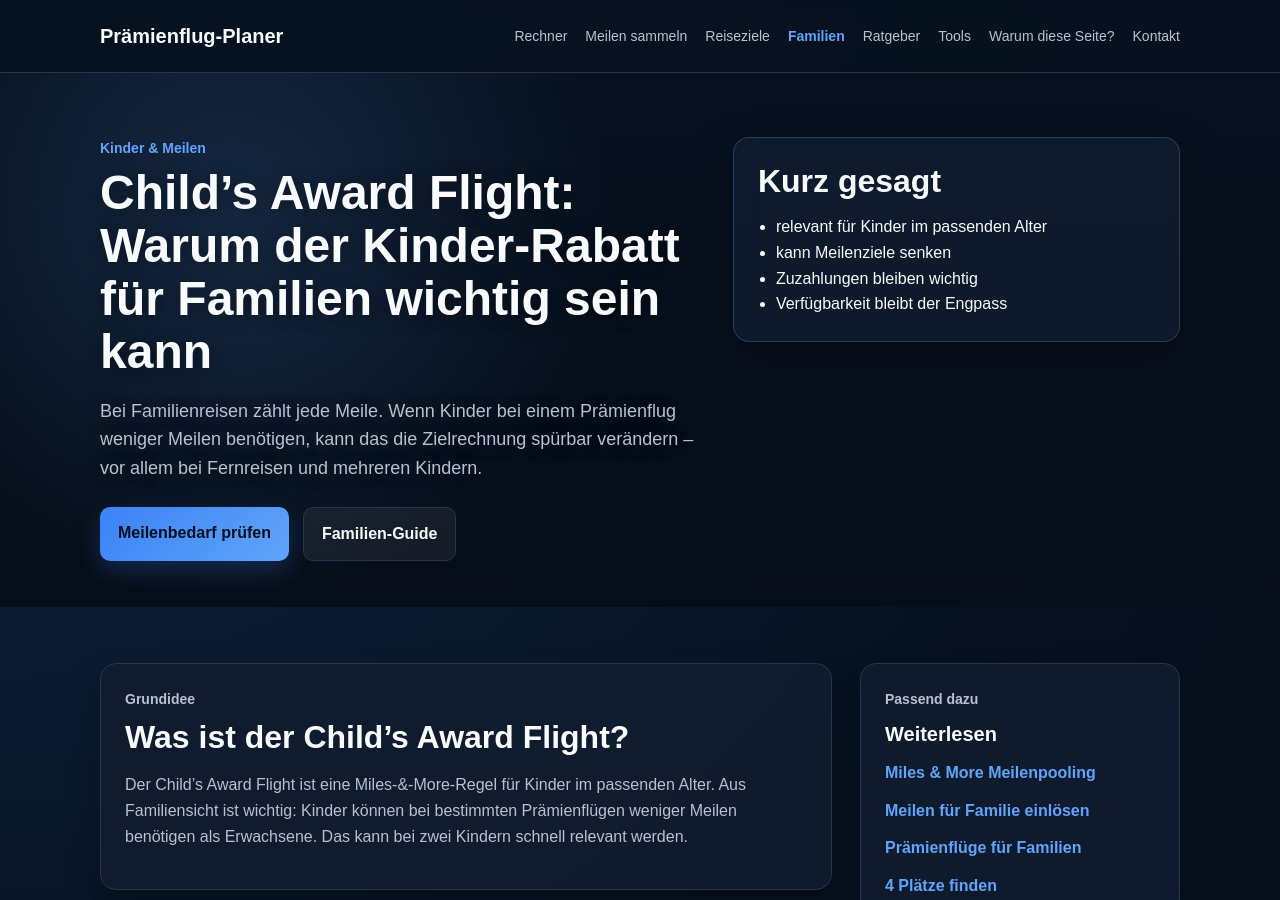
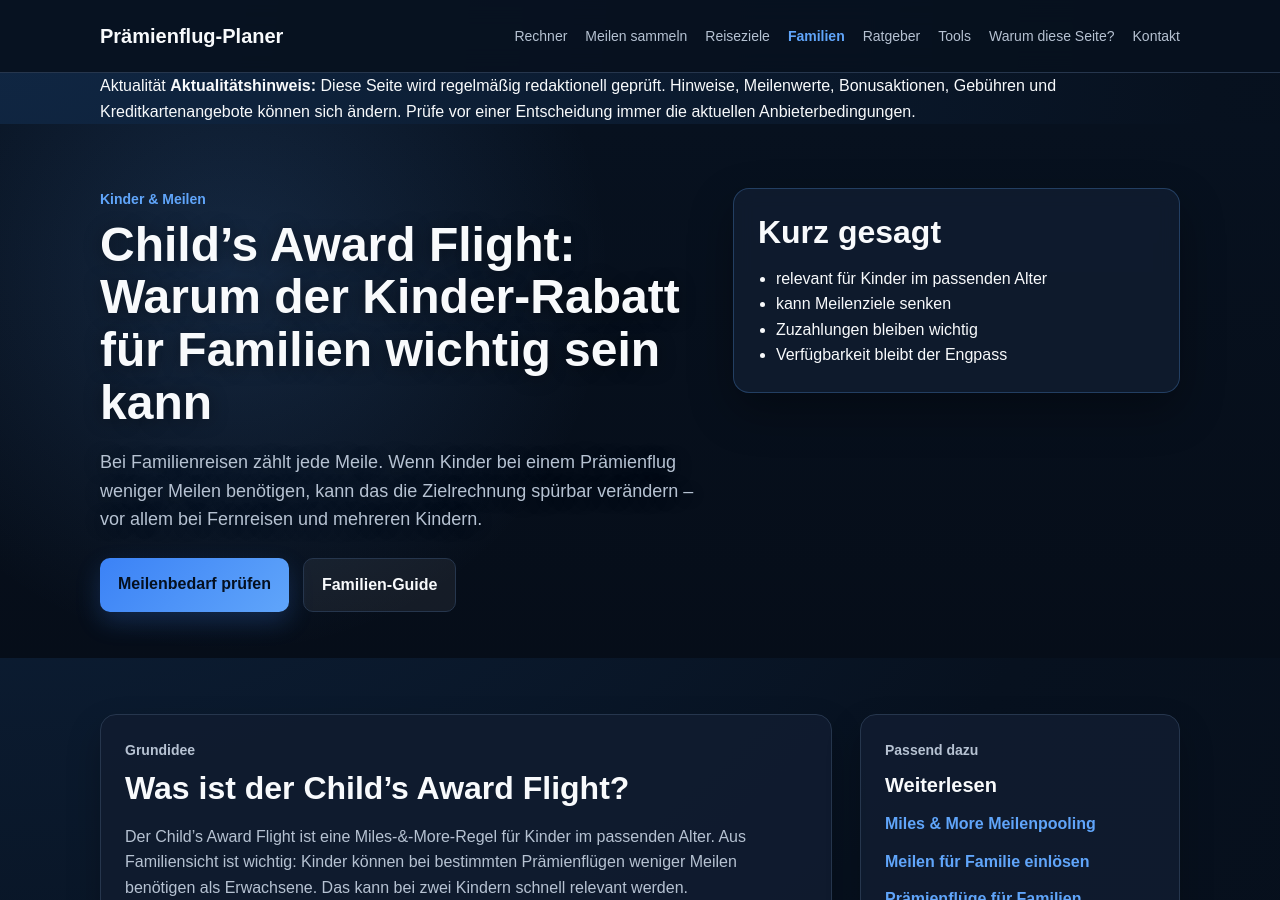
Before and after one commit to Praemienflug-Planer/miles-planer, a Jekyll site: the page built from childs-award-flight-kinder-meilen/index.html, in a window 1280 px wide and 900 px high. Built offline with Jekyll 4.4.1, drawn with Linux system fonts in a browser that asks for light colours.

Commit message:
Add visible freshness notice to default layout

```diff
--- a/_layouts/default.html
+++ b/_layouts/default.html
@@ -46,6 +46,9 @@
   {% assign main_content = normalized_content | split: '<main>' | last | split: '</main>' | first %}
 {% endif %}
 
+{% assign review_date = page.last_reviewed | default: '' %}
+{% assign review_note = page.review_note | default: 'Hinweise, Meilenwerte, Bonusaktionen, Gebühren und Kreditkartenangebote können sich ändern. Prüfe vor einer Entscheidung immer die aktuellen Anbieterbedingungen.' %}
+
 <!DOCTYPE html>
 <html lang="de">
 <head>
@@ -70,7 +73,7 @@
   {% if extracted_schema != '' %}<script type="application/ld+json">
 {{ extracted_schema }}
   </script>{% endif %}
-  <link rel="stylesheet" href="/assets/css/site.css?v=20260609-canonical" />
+  <link rel="stylesheet" href="/assets/css/site.css?v=20260609-freshness" />
   <link rel="stylesheet" href="/assets/css/hero-background.css?v=20260609-canonical" />
   <link rel="stylesheet" href="/assets/css/home.css?v=20260609-canonical" />
 </head>
@@ -78,6 +81,17 @@
   <a href="#main-content" class="skip-link">Zum Inhalt springen</a>
   {% include header.html %}
   <main id="main-content">
+    <section class="freshness-bar" aria-label="Aktualität der Seite">
+      <div class="container freshness-inner">
+        <span class="freshness-badge">Aktualität</span>
+        {% if review_date != '' %}
+          <span><strong>Zuletzt redaktionell geprüft:</strong> {{ review_date }}</span>
+        {% else %}
+          <span><strong>Aktualitätshinweis:</strong> Diese Seite wird regelmäßig redaktionell geprüft.</span>
+        {% endif %}
+        <span class="freshness-note">{{ review_note }}</span>
+      </div>
+    </section>
     {{ main_content }}
   </main>
   {% include footer.html %}
```
